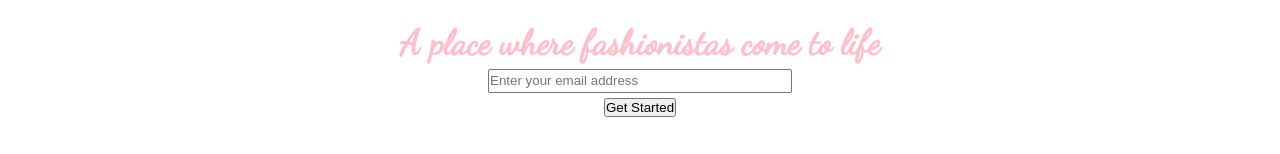
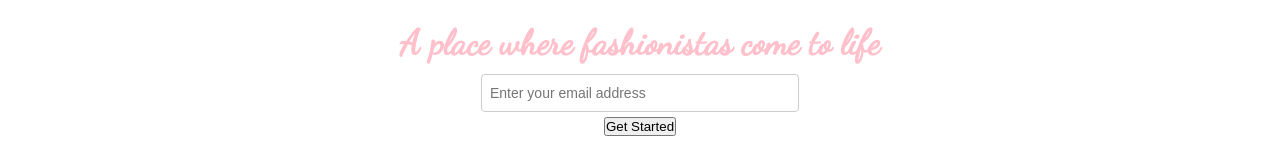
Before and after one commit to promie/fcc-product-landing, a Vue app: page / in a window 1280 px wide. Shown: the part 166-320 px from the top of the page. Built offline with nearby package versions, Linux system fonts and the light colour scheme.

Commit message:
Styled the input box

```diff
--- a/src/components/EmailSection.vue
+++ b/src/components/EmailSection.vue
@@ -27,8 +27,8 @@ export default {
 
 .title-description {
   font-weight: bold;
-  font-size: 35px;
-  margin-bottom: 5px;
+  font-size: 30px;
+  margin-bottom: 10px;
   font-family: 'Dancing Script', cursive;
   color: pink;
 }
@@ -39,6 +39,10 @@ input {
   margin-bottom: 5px;
   height: 20px;
   width: 300px;
+  border: 1px solid #ccc;
+  border-radius: 4px;
+  padding: 8px 8px;
+  font-size: 14px;
 }
 
 .logo {
@@ -51,5 +55,8 @@ input {
     width: 400px;
     margin-bottom: 10px;
   }
+  .title-description {
+    font-size: 35px;
+  }
 }
 </style>
```
